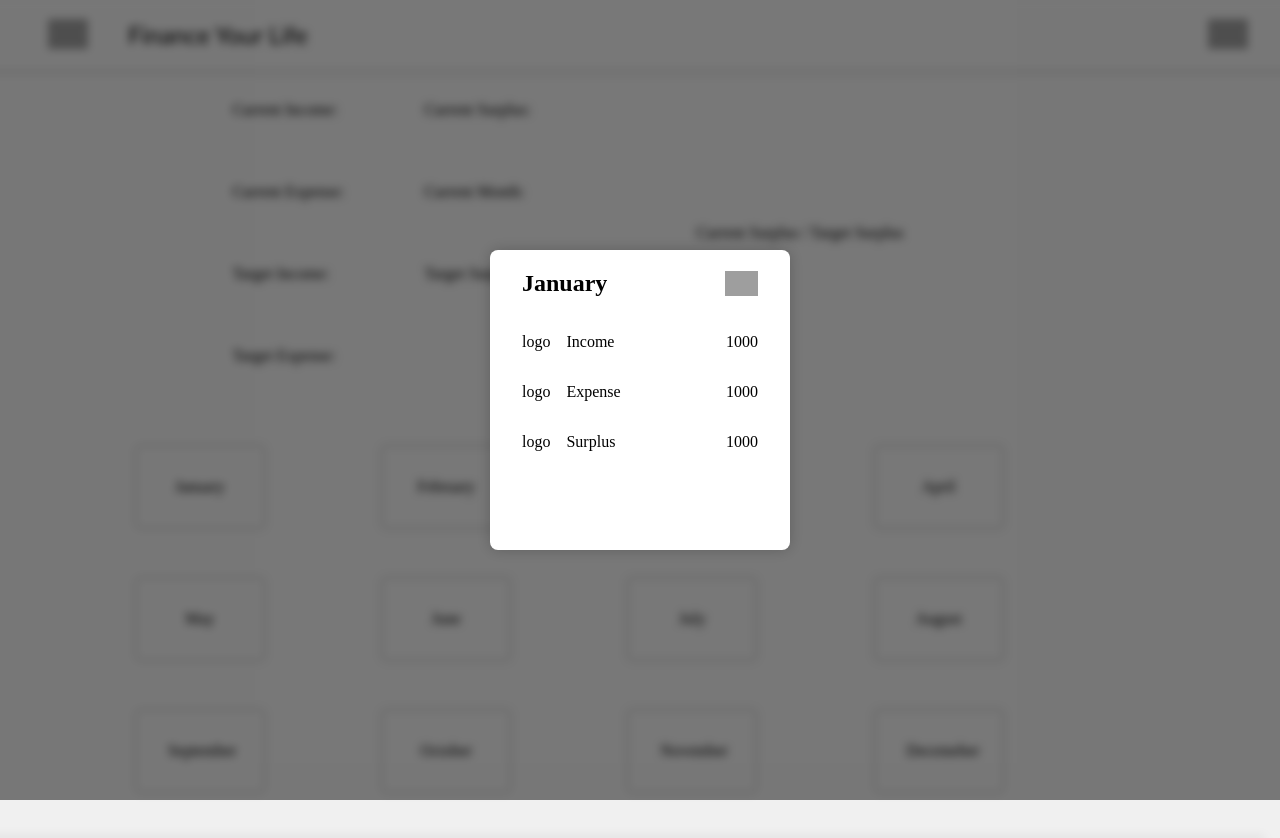
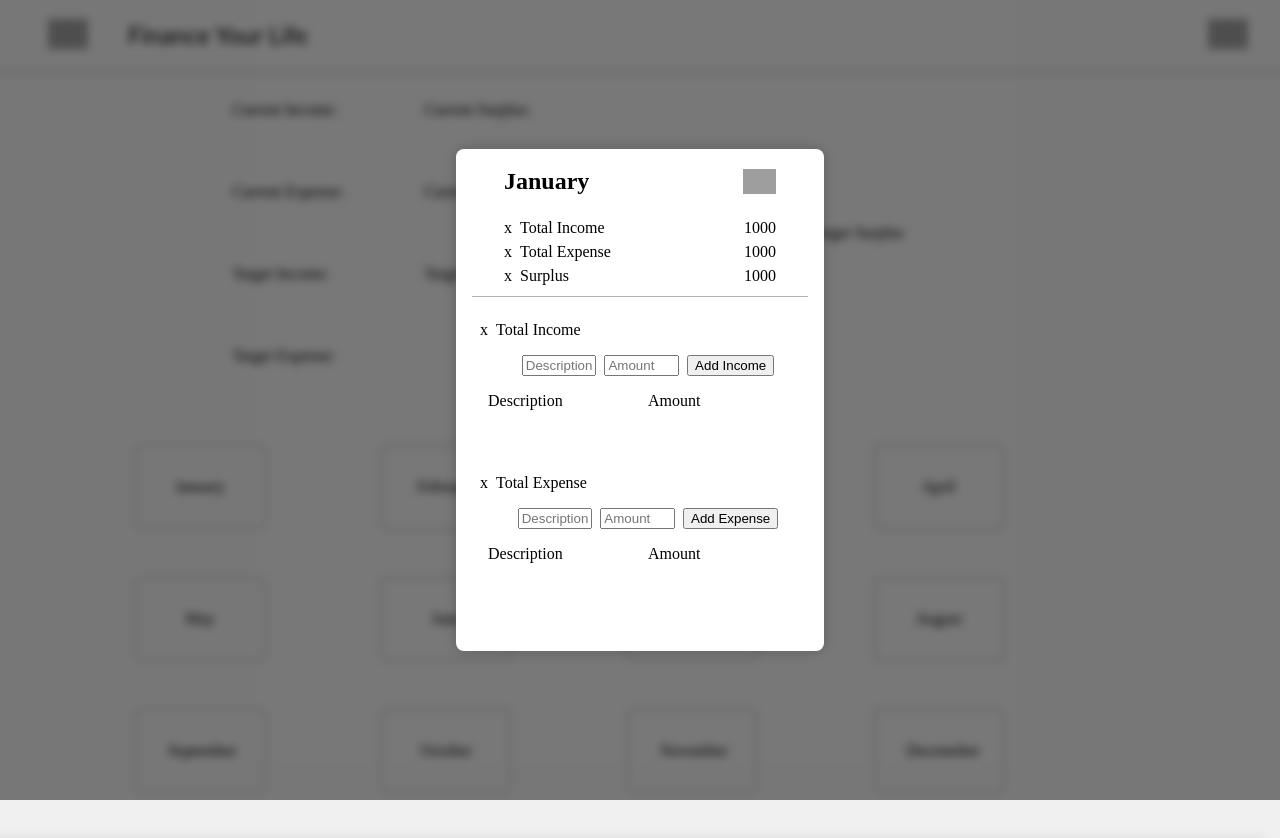
Before and after one commit to Edmund-Kiama/financeYourLife, a React (Vite) app: page / in a window 1280 px wide. Both pictures are taken after a click on the element "January". Shown: the top 838 px of the page. Built offline with nearby package versions, Linux system fonts and the light colour scheme; grey boxes are pictures that could not be loaded.

Commit message:
feat: adds add income and expense in popup

```diff
--- a/src/components/ForecastDashboard.jsx
+++ b/src/components/ForecastDashboard.jsx
@@ -91,8 +91,8 @@ export default function ForecastDash() {
                         <div className={styles.popupDetails}>
                             <div className={styles.popupSubDetails}>
                                 <div className={styles.popupMiniDetails}>
-                                    <p>logo</p>
-                                    <p>Income</p>
+                                    <p>x</p>
+                                    <p>Total Income</p>
                                 </div>
                                 <div>
                                     <p>1000</p>
@@ -101,8 +101,8 @@ export default function ForecastDash() {
 
                             <div className={styles.popupSubDetails}>
                                 <div className={styles.popupMiniDetails}>
-                                    <p>logo</p>
-                                    <p>Expense</p>
+                                    <p>x</p>
+                                    <p>Total Expense</p>
                                 </div>
                                 <div>
                                     <p>1000</p>
@@ -111,7 +111,7 @@ export default function ForecastDash() {
 
                             <div className={styles.popupSubDetails}>
                                 <div className={styles.popupMiniDetails}>
-                                    <p>logo</p>
+                                    <p>x</p>
                                     <p>Surplus</p>
                                 </div>
                                 <div>
@@ -119,6 +119,39 @@ export default function ForecastDash() {
                                 </div>
                             </div>
                         </div>
+                        <div className={styles.income}>
+                            <div className={styles.popupMiniDetails}>
+                                <p>x</p>
+                                <p>Total Income</p>
+                            </div>
+                            <div className={styles.inputs}>
+                                <input type="text" placeholder="Description" />
+                                <input type="number" placeholder="Amount" />
+                                <button>Add Income</button>
+                            </div>
+                            <div className={styles.incomeList}>
+                                    <p>Description</p>
+                                    <p>Amount</p>
+                            </div>
+                        </div>
+
+                        <div className={styles.expense}>
+                            <div className={styles.popupMiniDetails}>
+                                <p>x</p>
+                                <p>Total Expense</p>
+                            </div>
+                            <div className={styles.inputs}>
+                                <input type="text" placeholder="Description" />
+                                <input type="number" placeholder="Amount" />
+                                <button>Add Expense</button>
+                            </div>
+                            <div className={styles.expenseList}>
+                                    <p>Description</p>
+                                    <p>Amount</p>
+                            </div>
+                        </div>
+
+
                     </div>
                 </section>
             )}
--- a/src/styles/forecastDash.module.css
+++ b/src/styles/forecastDash.module.css
@@ -19,12 +19,16 @@
 .popup {
     background: white;
     border-radius: 8px;
-    width: 300px;
-    height: 300px;
+    /* width: 300px; */
+    /* height: 600px; */
+    padding-left: 1em;
+    padding-right: 1em;
+    padding-bottom: 3em;
     box-shadow: 0 0 15px rgba(0, 0, 0, 0.2);
 }
 
-.popupHeader, .popupDetails {
+.popupHeader,
+.popupDetails {
     display: flex;
     align-items: center;
     justify-content: space-between;
@@ -34,13 +38,20 @@
 
 .popupDetails {
     flex-direction: column;
+    padding-bottom: 0.5em;
+    border-bottom: 1px solid rgba(0, 0, 0, 0.3);
 }
 
 .popupSubDetails,
 .popupMiniDetails {
     display: flex;
     width: 100%;
-    gap: 1em;
+    gap: 0.5em;
+}
+
+.popupSubDetails p{
+    margin-top: 0.2em;
+    margin-bottom: 0.2em;
 }
 
 .popupSubDetails{
@@ -51,6 +62,35 @@
 .close {
     cursor: pointer;
     height: 25px;
+}
+
+.inputs {
+    display: flex;
+    align-items: center;
+    justify-content: center;
+    gap: 0.5em;
+}
+
+.inputs input {
+    width: 5em;
+}
+
+.incomeList,
+.expenseList {
+    display: flex;
+    align-items: center;
+    justify-content: center;
+}
+
+.incomeList p,
+.expenseList p{
+    width: 10em;
+}
+.income,
+.expense {
+    width: 100%;
+    padding: 0.5em;
+    margin-bottom: 1em;
 }
 
 .container {
```
Also changed, not shown: src/income.js (added, +30 -0 lines).
